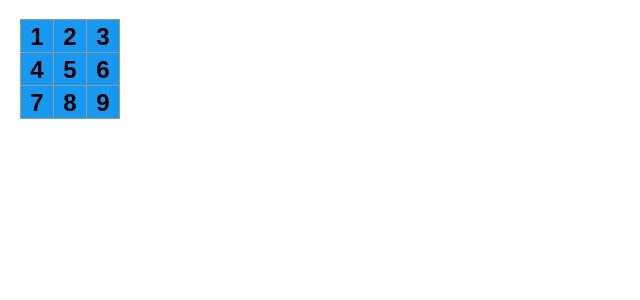
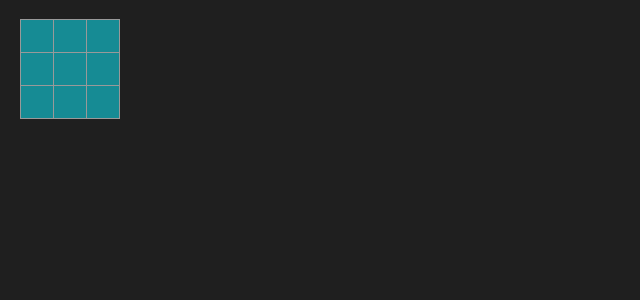
Before and after one commit to CasadoFranciscoJavier/DesarrolloWebEntornoCliente, a React (Vite) app in the folder tres_en_raya/: page / in a window 1280 px wide. Shown: the top 300 px of the page, without its empty margins (0-640 px from the left). Built offline with nearby package versions, Linux system fonts and the light colour scheme.

Commit message:
feat: nops quedamos en function handlClick

```diff
--- a/tres_en_raya/src/App.jsx
+++ b/tres_en_raya/src/App.jsx
@@ -1,25 +1,48 @@
+import { useState } from "react";
 
 function Square({ value }) {
-  return <button className="square">{ value }</button>;
+
+  //declarar una variable de estado
+  //useState crea una variable de estado y su respectivo set. el valor por defecto o inicial de la variable es el argumento que hayamos pasado al useState
+  //las variables de estado están formadas por un par variable- funcionSet
+  // const [value, setValue] = useState(null);
+
+  // function handleClick() {
+  //   setValue("X")
+  // }
+  // quitammos todo esto porque ya no hace falta al crear el array en nuestro board
+  return (
+    <button className="square">
+      {value}
+    </button>
+  );
 }
 
 export default function Board() {
+  const [squares, setSquares] = useState(Array(9).fill(null));
+
+    function handleClick() {
+    const nextSquares = squares.slice();
+    nextSquares[0] = "X";
+    setSquares(nextSquares);
+  }
+
   return (
     <>
       <div className="board-row">
-        <Square value="1" />
-        <Square value="2" />
-        <Square value="3" />
+        <Square value={squares[0]} />
+        <Square value={squares[1]} />
+        <Square value={squares[2]} />
       </div>
       <div className="board-row">
-        <Square value="4" />
-        <Square value="5" />
-        <Square value="6" />
+        <Square value={squares[3]} />
+        <Square value={squares[4]} />
+        <Square value={squares[5]} />
       </div>
       <div className="board-row">
-        <Square value="7" />
-        <Square value="8" />
-        <Square value="9" />
+        <Square value={squares[6]} />
+        <Square value={squares[7]} />
+        <Square value={squares[8]} />
       </div>
     </>
   );
--- a/tres_en_raya/src/index.css
+++ b/tres_en_raya/src/index.css
@@ -1,5 +1,6 @@
 * {
   box-sizing: border-box;
+  background-color: rgb(31, 31, 31);
 }
 
 body {
@@ -57,7 +58,7 @@
 }
 
 .square {
-  background: #1599f1;
+  background: #168b94;
   border: 1px solid #999;
   float: left;
   font-size: 24px;
```
